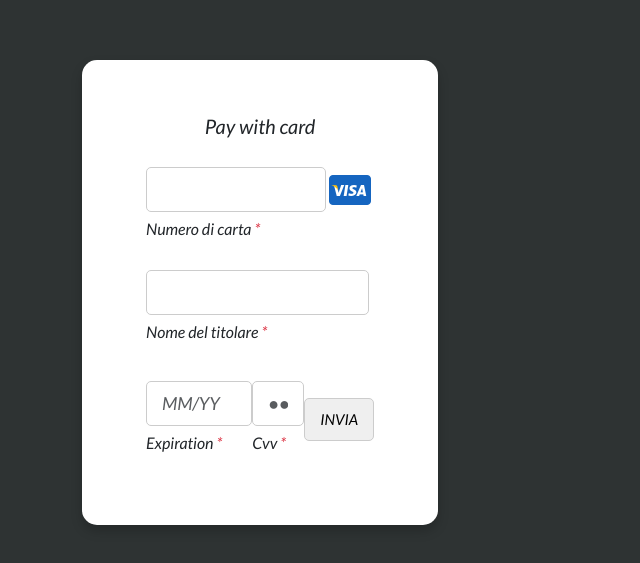
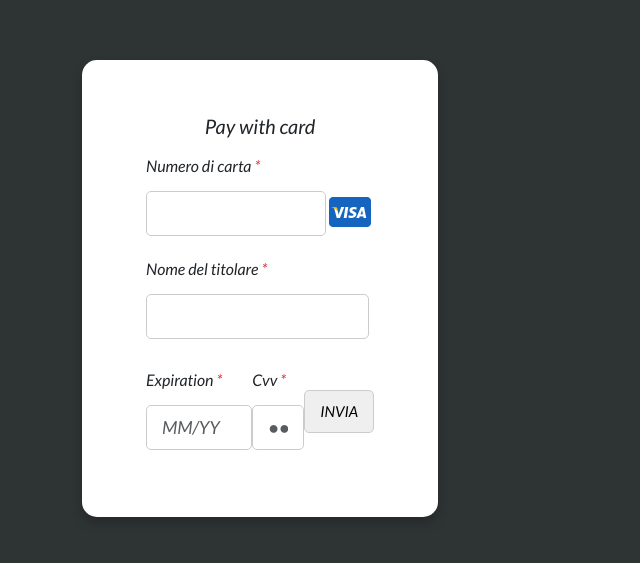
Before and after one commit to AlessandroDiNardo/deliveboo-frontend, a Vue app: page / in a window 1280 px wide. Shown: the part 4569-5132 px from the top of the page, without its empty margins (0-640 px from the left). Built offline with nearby package versions, Linux system fonts and the light colour scheme.

Commit message:
modifica pagePayment

```diff
--- a/src/components/pagePayment.vue
+++ b/src/components/pagePayment.vue
@@ -26,7 +26,7 @@
                             <div class="form-group col-sm-6 flex-column d-flex"> <label class="form-control-label px-3">indirizzo<span class="text-danger"> *</span></label> <input type="text"  placeholder="" > </div>
                         </div>
                         <div class="row justify-content-end">
-                            <div class="form-group col-sm-6"> <button type="submit" class="btn-block btn-primary">INVIA</button> </div>
+                            <div class="form-group col-sm-6">  <button type="button" class="btn-block ">INVIA</button>  </div>
                         </div>
                     </form>
                 </div>
@@ -34,7 +34,7 @@
         </div>
     </div>
 
-    <section class="gradient-custom">
+    <section>
         <div class="container my-5 py-5">
                 <div class="row d-flex justify-content-between py-5">
                     <div class="col-md-7 col-lg-5 col-xl-4">
@@ -42,38 +42,36 @@
                         <div class="card" style="border-radius: 15px;">
                             <div class="card-body p-4">
                                 <form>
-                                    <h5 class="text-center mb-4">Pay with card</h5>
+                                    <h5 class="text-center mb-3">Pay with card</h5>
                                     <div class="d-flex justify-content-between align-items-center mb-3">
                                         <div class="form-outline">
+                                            <label class="form-label" for="typeText">Numero di carta<span class="text-danger"> *</span></label>
                                         <input type="text" id="typeText" class="form-control form-control-lg" siez="17"
                                             placeholder="" minlength="19" maxlength="19" />
-                                        <label class="form-label" for="typeText">Numero di carta<span class="text-danger"> *</span></label>
                                         </div>
-                                        <img class="img-fluid" style="width: 60px; padding-bottom: 30px;"  src="visa.png"/>
+                                        <img class="img-fluid" style="width: 60px; padding-top: 30px;"  src="visa.png"/>
                                     </div>
 
                                     <div class="d-flex justify-content-between align-items-center mb-4">
                                         <div class="form-outline">
+                                            <label class="form-label" for="typeName">Nome del titolare<span class="text-danger"> *</span></label>
                                         <input type="text" id="typeName" class="form-control form-control-lg" siez="17"
                                             placeholder="" />
-                                        <label class="form-label" for="typeName">Nome del titolare<span class="text-danger"> *</span></label>
                                         </div>
                                     </div>
 
                                     <div class="d-flex justify-content-between align-items-center pb-2">
                                         <div class="form-outline">
+                                            <label class="form-label" for="typeExp">Expiration<span class="text-danger"> *</span></label>
                                         <input type="text" id="typeExp" class="form-control form-control-lg" placeholder="MM/YY"
                                             size="7" minlength="7" maxlength="7" />
-                                        <label class="form-label" for="typeExp">Expiration<span class="text-danger"> *</span></label>
                                         </div>
                                         <div class="form-outline">
+                                            <label class="form-label" for="typeText2">Cvv<span class="text-danger"> *</span></label>
                                         <input type="password" id="typeText2" class="form-control form-control-lg"
                                             placeholder="&#9679;&#9679;&#9679;" size="1" minlength="3" maxlength="3" />
-                                        <label class="form-label" for="typeText2">Cvv<span class="text-danger"> *</span></label>
                                         </div>
-                                        <button type="button" class="btn-block btn-info btn-lg btn-rounded">
-                                            INVIA
-                                        </button>
+                                        <button type="button" class="btn-block ">INVIA</button>
                                     </div>
                                 </form>
                             </div>
@@ -119,6 +117,7 @@ input, textarea, button{
     font-weight: 400;
     height: 43px;
     cursor: pointer;
+    text-align: center;
 }
 .btn-block:hover{
     color: #fff;
```
